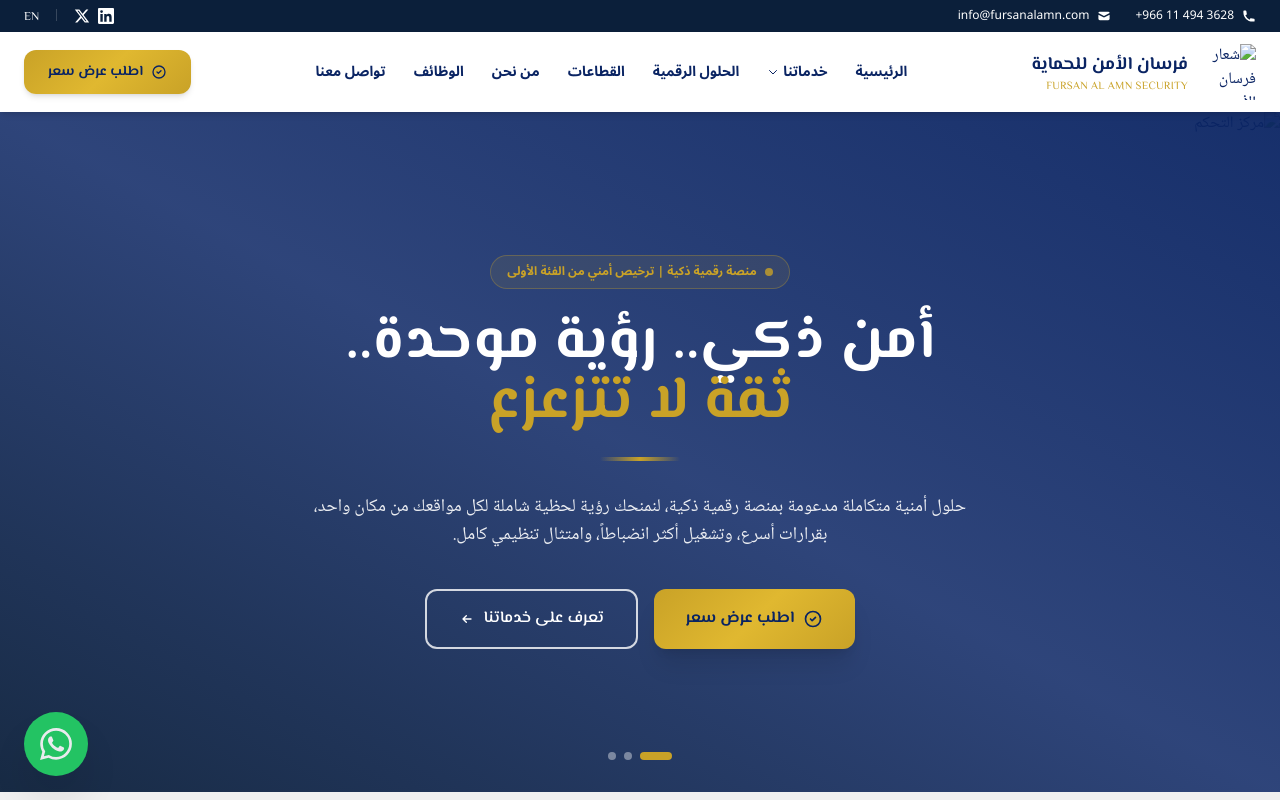
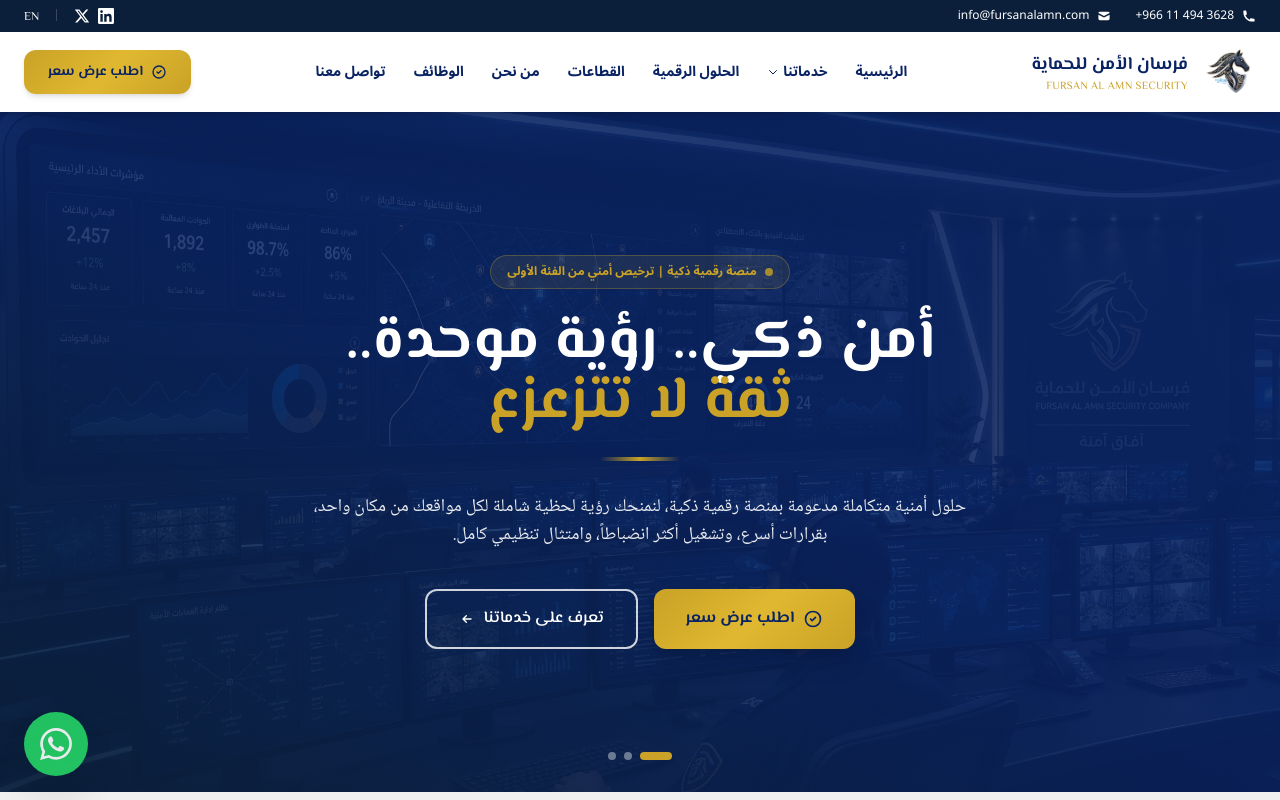
Before and after one commit to Gulfbag/fursan-alamn, a plain HTML site: page index.html in a window 1280 px wide. Shown: the top 800 px of the page. Drawn offline with nearby package versions, Linux system fonts and the light colour scheme.

Commit message:
Fix image paths to root

```diff
--- a/index.html
+++ b/index.html
@@ -21,7 +21,7 @@
   <meta property="og:image" content="https://www.fursanalamn.com/assets/images/og-image.jpg" />
 
   <!-- Favicon -->
-  <link rel="icon" type="image/png" href="assets/images/logo.png" />
+  <link rel="icon" type="image/png" href="logo.png" />
 
   <!-- Preconnect for Performance -->
   <link rel="preconnect" href="https://fonts.googleapis.com" />
@@ -257,7 +257,7 @@
 
       <!-- الشعار -->
       <a href="/ar" class="flex items-center gap-3" aria-label="الصفحة الرئيسية">
-        <img src="assets/images/logo.png" alt="شعار فرسان الأمن للحماية" class="w-14 h-14 object-contain" />
+        <img src="logo.png" alt="شعار فرسان الأمن للحماية" class="w-14 h-14 object-contain" />
         <div class="leading-tight hidden sm:block">
           <h1 class="font-display font-bold text-navy text-base lg:text-lg">فرسان الأمن للحماية</h1>
           <p class="font-latin text-gold text-[10px] lg:text-[11px] tracking-wide">FURSAN AL AMN SECURITY</p>
@@ -324,7 +324,7 @@
 
       <!-- خلفية: صورة مركز التحكم -->
       <div class="absolute inset-0 z-0">
-        <img src="assets/images/control-room.jpg" alt="مركز التحكم" class="w-full h-full object-cover" loading="eager" />
+        <img src="control-room.jpg" alt="مركز التحكم" class="w-full h-full object-cover" loading="eager" />
         <div class="absolute inset-0 bg-gradient-to-bl from-navy/95 via-navy/85 to-navy-ink/95"></div>
       </div>
 
@@ -557,7 +557,7 @@
           <!-- الصورة -->
           <div class="order-2 md:order-1 relative">
             <div class="relative z-10 animate-float">
-              <img src="assets/images/digital-horse.png"
+              <img src="digital-horse.png"
                    alt="منصة فرسان الأمن الذكية"
                    class="w-full rounded-2xl shadow-2xl glow-cyan" loading="lazy" />
             </div>
@@ -751,7 +751,7 @@
     ============================================ -->
     <section class="relative py-20 md:py-24 overflow-hidden">
       <div class="absolute inset-0 z-0">
-        <img src="assets/images/control-room.jpg" alt="" class="w-full h-full object-cover" loading="lazy" />
+        <img src="control-room.jpg" alt="" class="w-full h-full object-cover" loading="lazy" />
         <div class="absolute inset-0 bg-navy/95"></div>
       </div>
 
@@ -793,7 +793,7 @@
         <!-- عن الشركة -->
         <div>
           <div class="flex items-center gap-3 mb-5">
-            <img src="assets/images/logo.png" alt="شعار فرسان الأمن" class="w-14 h-14 object-contain" />
+            <img src="logo.png" alt="شعار فرسان الأمن" class="w-14 h-14 object-contain" />
             <div class="leading-tight">
               <h3 class="font-display font-bold text-white text-base">فرسان الأمن للحماية</h3>
               <p class="font-latin text-gold text-[10px] tracking-wide">FURSAN AL AMN SECURITY</p>
```
